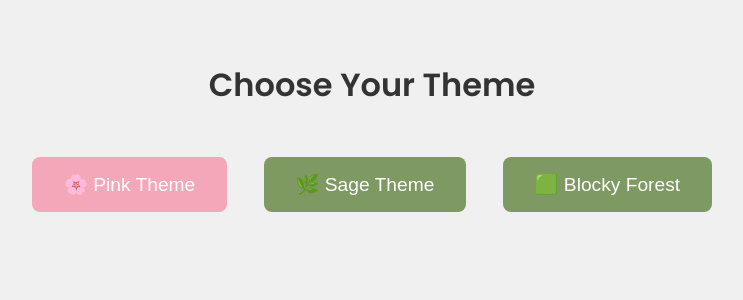
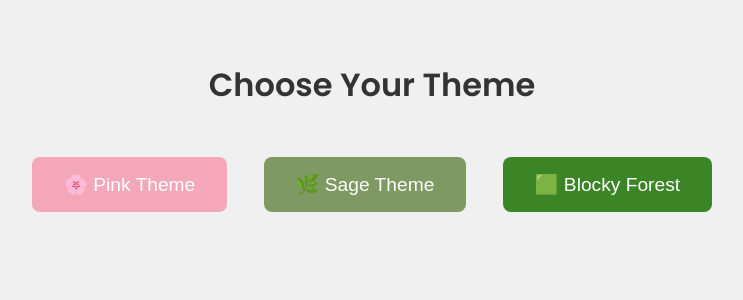
Before and after one commit to Saracodesagain/MyDailyClock, a Flask app: template templates/index.html in a window 1280 px wide. Shown: the top 300 px of the page, without its empty margins (268-1011 px from the left). Run offline with Flask 3, Linux system fonts and the light colour scheme; the template is opened without the code that fills it, so the values that code supplies are empty.

Commit message:
Update: added new themes

```diff
--- a/templates/index.html
+++ b/templates/index.html
@@ -38,12 +38,19 @@
     .theme-olive:hover {
       background-color: #5a7443;
     }
+    .theme-block {
+      background-color: #3c8527;
+      color: white;
+    }
+    .theme-block:hover {
+      background-color: #2e611d;
+    }
   </style>
 </head>
 <body>
   <h1>Choose Your Theme</h1>
   <button class="theme-button theme-cute" onclick="location.href='/indexcute'">🌸 Pink Theme</button>
   <button class="theme-button theme-olive" onclick="location.href='/indexolive'">🌿 Sage Theme</button>
-<button class="theme-button theme-olive" onclick="location.href='/indexBlocky'">🟩 Blocky Forest</button>
+<button class="theme-button theme-block" onclick="location.href='/indexBlocky'">🟩 Blocky Forest</button>
 </body>
 </html>
```
Also changed, not shown: templates/indexBlocky.html (+17 -2 lines).
